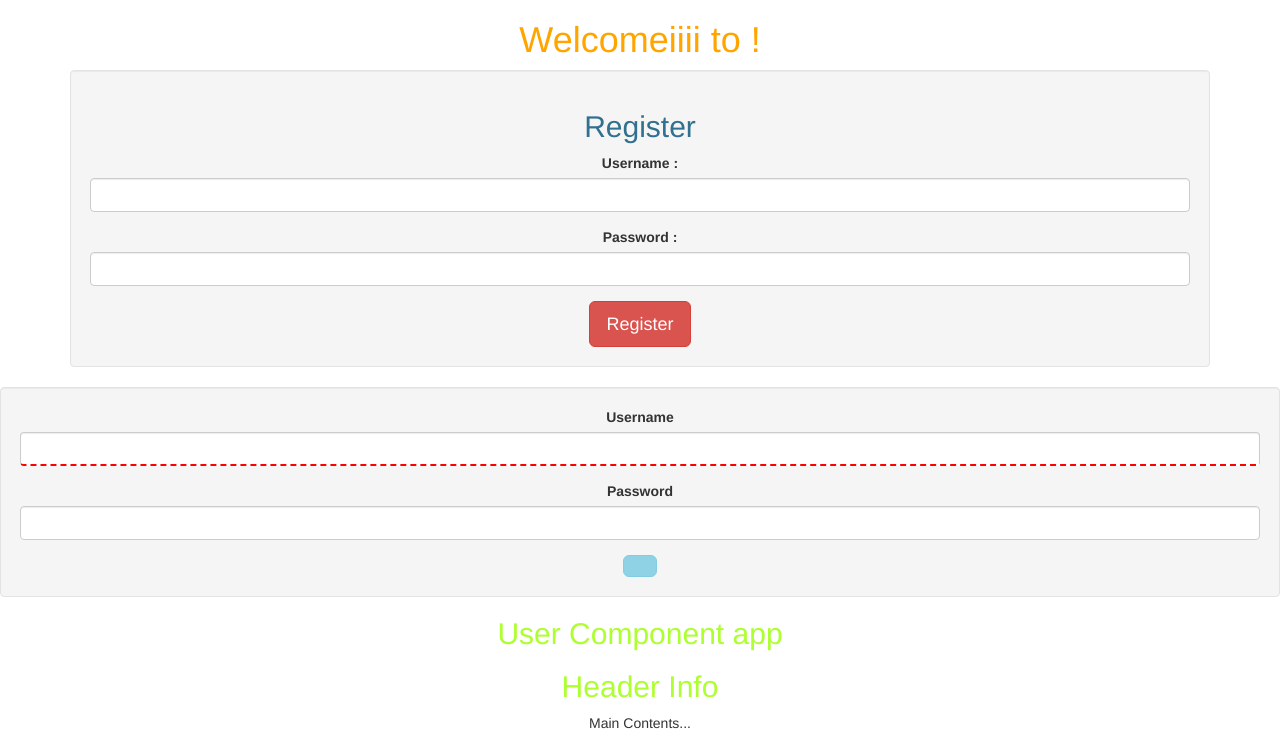
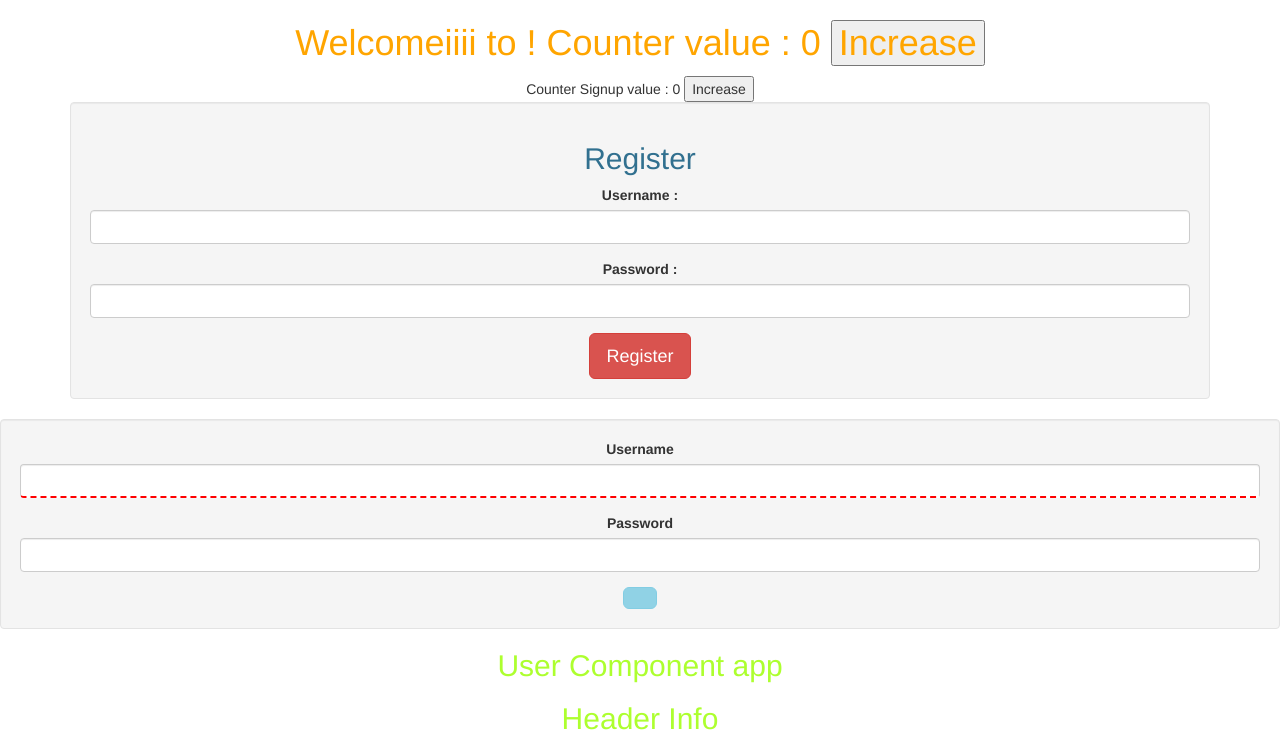
Before and after one commit to dipaklazycoder/angular-day1, an Angular app: page / in a window 1280 px wide. Shown: the top 741 px of the page. Built offline with nearby package versions, Linux system fonts and the light colour scheme.

Commit message:
Service Injection

```diff
--- a/src/app/app.component.html
+++ b/src/app/app.component.html
@@ -2,6 +2,8 @@
 <div style="text-align:center">
   <h1>
     Welcomeiiii to {{ parentValue }}!
+    Counter value : {{userService.counter}}
+    <button (click)="increase()">Increase</button>
   </h1>
 <div class="container">
   <app-sigup></app-sigup>
--- a/src/app/app.component.ts
+++ b/src/app/app.component.ts
@@ -1,39 +1,31 @@
-import { Component } from '@angular/core';
+import { Component, OnInit } from '@angular/core';
 import { User } from './model/user';
+import { UserService } from './services/user-service';
 
 @Component({
   selector: 'app-root',
   templateUrl: './app.component.html',
   styleUrls: ['./app.component.css']
 })
-export class AppComponent {
+export class AppComponent implements OnInit {
   title = 'app';
   parentValue : string;
 
-parentEvent(eventData)
+constructor(public userService : UserService){
+
+}
+  parentEvent(eventData)
 {
   this.parentValue = eventData;
 }
 
-  users : User[] =[
-    {
-    firstname:"Bill",
-    lastname:"Gates",
-    income:10,
-    dob: new Date("Dec 12 1965"),
-    isworking:true,
-    image:'assets/bill.jpg',
-    vote:128
+  users : User[];
+  ngOnInit(){
+    this.users = this.userService.getUserData();
+  }
 
-},
-{
-  firstname:"Steve",
-  lastname:"Jobs",
-  income:100,
-  dob: new Date("Sep 18 1989"),
-  isworking:false,
-  image:'assets/bill.jpg',
-  vote:100
-
-}]
+  increase()
+  {
+    this.userService.counter=this.userService.counter+1;
+  }
 }
--- a/src/app/app.module.ts
+++ b/src/app/app.module.ts
@@ -11,6 +11,7 @@ import { PipeDemoComponent } from './pipe-demo/pipe-demo.component';
 import { FilterPipe } from './pipes/filter.pipe';
 import { SiginComponent } from './sigin/sigin.component';
 import { SigupComponent } from './sigup/sigup.component';
+import { UserService } from './services/user-service';
 
 
 @NgModule({
@@ -28,7 +29,7 @@ import { SigupComponent } from './sigup/sigup.component';
     FormsModule,
     ReactiveFormsModule
   ],
-  providers: [],
+  providers: [UserService],
   bootstrap: [AppComponent]
 })
 export class AppModule { }
--- /dev/null
+++ b/src/app/data/mock.ts
@@ -0,0 +1,23 @@
+import {User} from "../model/user";
+
+export const USER_DATA  : User[] =[
+    {
+    firstname:"Bill",
+    lastname:"Gates",
+    income:10,
+    dob: new Date("Dec 12 1965"),
+    isworking:true,
+    image:'assets/bill.jpg',
+    vote:128
+
+},
+{
+  firstname:"Steve",
+  lastname:"Jobs",
+  income:100,
+  dob: new Date("Sep 18 1989"),
+  isworking:false,
+  image:'assets/bill.jpg',
+  vote:100
+
+}]
--- /dev/null
+++ b/src/app/services/user-service.ts
@@ -0,0 +1,13 @@
+import { Injectable } from "@angular/core";
+import { USER_DATA} from "../data/mock";
+
+@Injectable()
+export class UserService{
+
+   public counter : number = 0;
+    getUserData():any {
+        return USER_DATA;
+
+    }
+
+}
--- a/src/app/sigup/sigup.component.html
+++ b/src/app/sigup/sigup.component.html
@@ -1,3 +1,6 @@
+
+  Counter Signup value : {{userService.counter}}
+  <button (click)="increase()">Increase</button>
 <form class="form-vertical well" [formGroup]="registerForm">
     <h2 class="text-center text-info">Register</h2>
     <div class="form-group">
--- a/src/app/sigup/sigup.component.ts
+++ b/src/app/sigup/sigup.component.ts
@@ -1,10 +1,12 @@
 import { Component, OnInit } from '@angular/core';
 import { FormControl, FormGroup, FormBuilder, Validators} from '@angular/forms';
+import { UserService } from '../services/user-service';
 
 @Component({
   selector: 'app-sigup',
   templateUrl: './sigup.component.html',
-  styleUrls: ['./sigup.component.css']
+  styleUrls: ['./sigup.component.css'],
+  providers:[UserService]
 })
 export class SigupComponent implements OnInit {
 
@@ -17,7 +19,8 @@ export class SigupComponent implements OnInit {
     this.hasExclamation
   ]);
   registerForm : FormGroup;
-  constructor(private fb : FormBuilder) {
+  constructor(private fb : FormBuilder,
+  public userService : UserService) {
     this.registerForm = this.fb.group({
     username: this.username,
     password: this.password
@@ -36,4 +39,8 @@ export class SigupComponent implements OnInit {
   {
     console.log(this.registerForm);
   }
+  increase(){
+    this.userService.counter++;
+  }
+
 }
```
